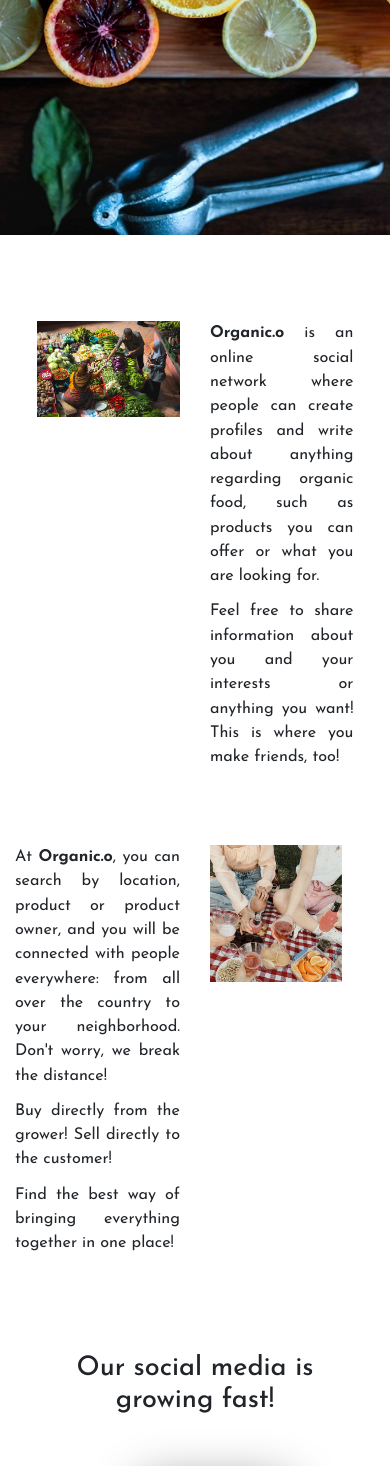
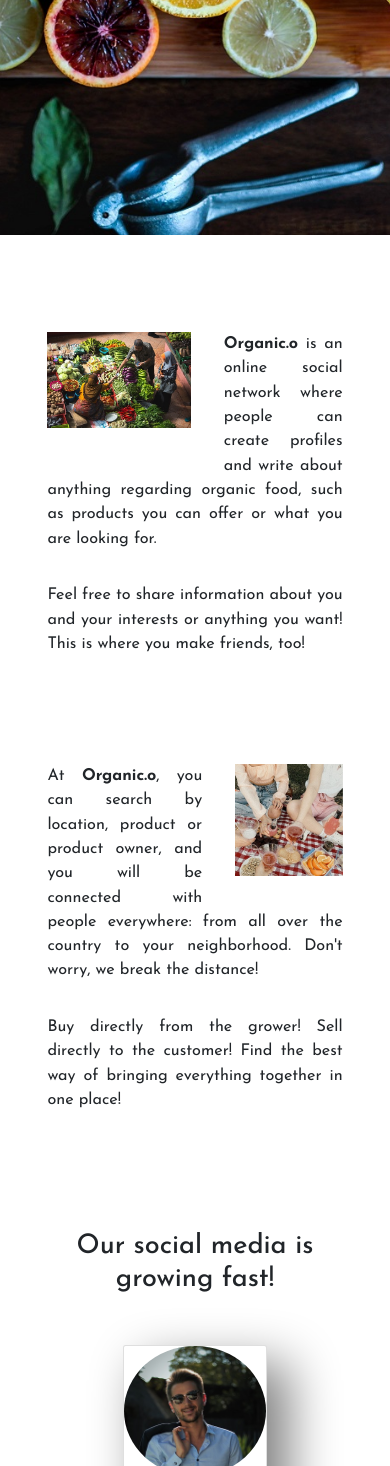
Before and after one commit to cataopriscila/organic.o, a React (Create React App) app: page / in a window 390 px wide. Shown: the part 609-2075 px from the top of the page. Built offline with nearby package versions, Linux system fonts and the light colour scheme.

Commit message:
Modified Description component to be more responsive

```diff
--- a/src/App.css
+++ b/src/App.css
@@ -146,6 +146,21 @@
   font-size: 1.5rem;
 }
 
+.description p {
+  margin: 3rem;
+}
+
+.description-img1 {
+margin: 3rem;
+float: left;
+}
+
+.description-img2 {
+  margin: 3rem;
+  float: right;
+  }
+
+
 .footer ul {
   display: flex;
   justify-content: space-around;
--- a/src/Components/Description.js
+++ b/src/Components/Description.js
@@ -6,11 +6,15 @@
   return (
     <div className="description justify">
       <Container>
-        <Row className="space">
+        <Row>
           <Col>
-            <img width="100%" src={Description2} alt="farming" />
-          </Col>
-          <Col>
+            <img
+              className="description-img1"
+              width="40%"
+              src={Description2}
+              alt="farming"
+            />
+
             <p>
               <strong>Organic.o</strong> is an online social network where
               people can create profiles and write about anything regarding
@@ -26,19 +30,23 @@
         <Row className="space"></Row>
         <Row>
           <Col>
+            <img
+              className="description-img2"
+              width="30%"
+              src={Description1}
+              alt="picnic"
+            />
+
             <p>
               At <strong>Organic.o</strong>, you can search by location, product
               or product owner, and you will be connected with people
               everywhere: from all over the country to your neighborhood. Don't
               worry, we break the distance!
             </p>
-            <p>Buy directly from the grower! Sell directly to the customer! </p>
             <p>
-              Find the best way of bringing everything together in one place!
+              Buy directly from the grower! Sell directly to the customer! Find
+              the best way of bringing everything together in one place!
             </p>
-          </Col>
-          <Col>
-            <img width="80%" src={Description1} alt="picnic" />
           </Col>
         </Row>
       </Container>
```
Also changed, not shown: src/Images/description1.jpg, src/Images/description2.jpg.
